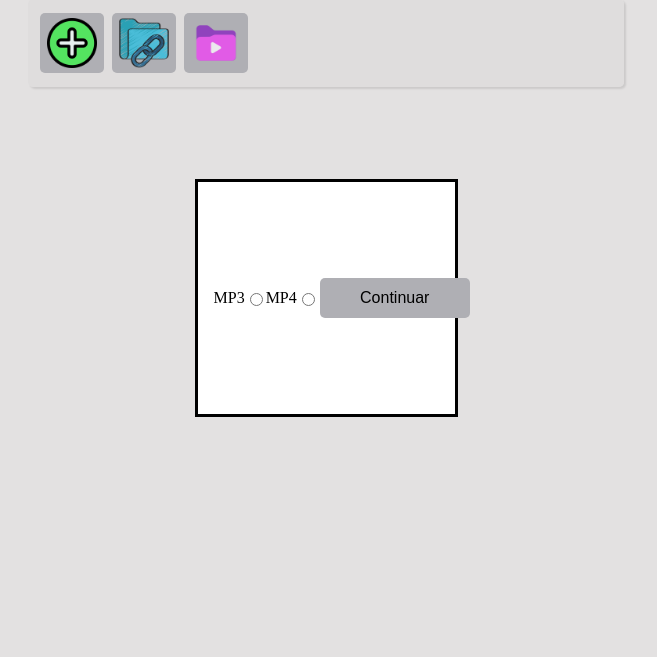
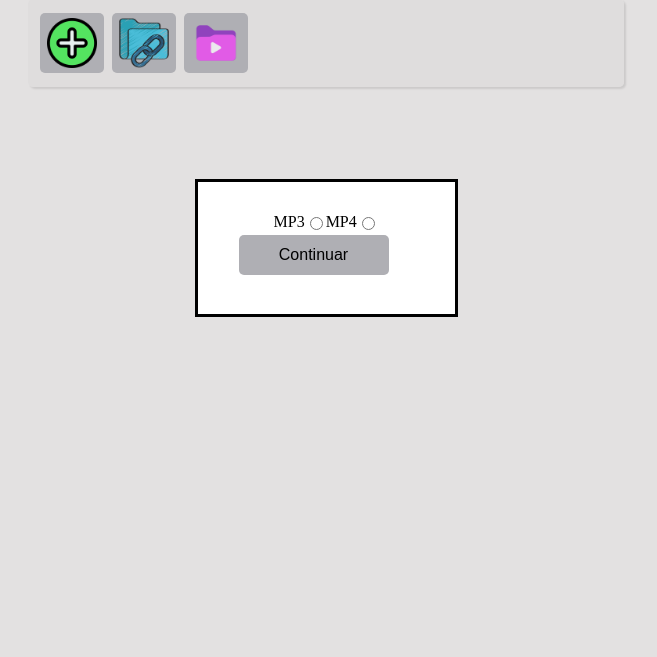
Before and after one commit to dev-drizzithiago/ProjetoDjangoYouTube, a Django app: page / in a window 1280 px wide. Shown: the part 262-919 px from the top of the page, without its empty margins (314-971 px from the left). Run offline with Django 4.2, Linux system fonts and the light colour scheme.

Commit message:
Update style.css

```diff
--- a/core/static/css/style.css
+++ b/core/static/css/style.css
@@ -180,27 +180,22 @@ img.img_miniatura {
 dialog.modalOpcMidia{
     display: block;
     width: 225px;
-    height: 200px;
-    align-items: center;
-    align-content: center;
+    height: 100px;
 }
     .opcMidiadownload{
         width: 200px;
         height: 150px;
-
-        display: inline-flex;
-        align-items: center;
-        align-content: center;
+        display: block;
     }
     .opcRadioMidia{
         display: inline-flex;
-        align-items: center;
-        align-content: center;
+        margin-top: 15px;
+        margin-left: 60px;
     }
-    .continuarOpcMidia {
-        display: grid;
-        align-items: center;
-        align-content: center;
+    .btnContinuarOpcMidia {
+        display: block;
+        margin-top: 15px;
+        margin-left: 15px;
     }
     .btnOpcMidia {
         display: flex;
```
